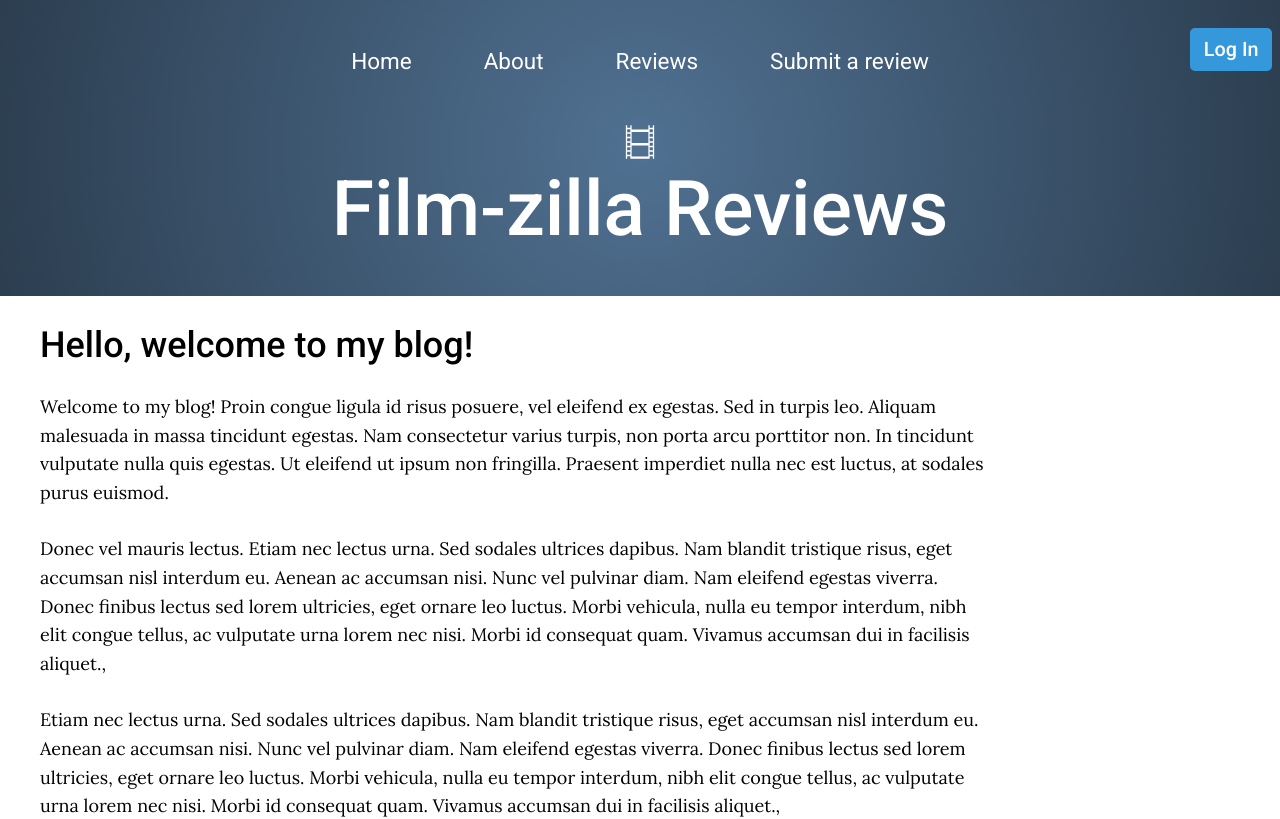
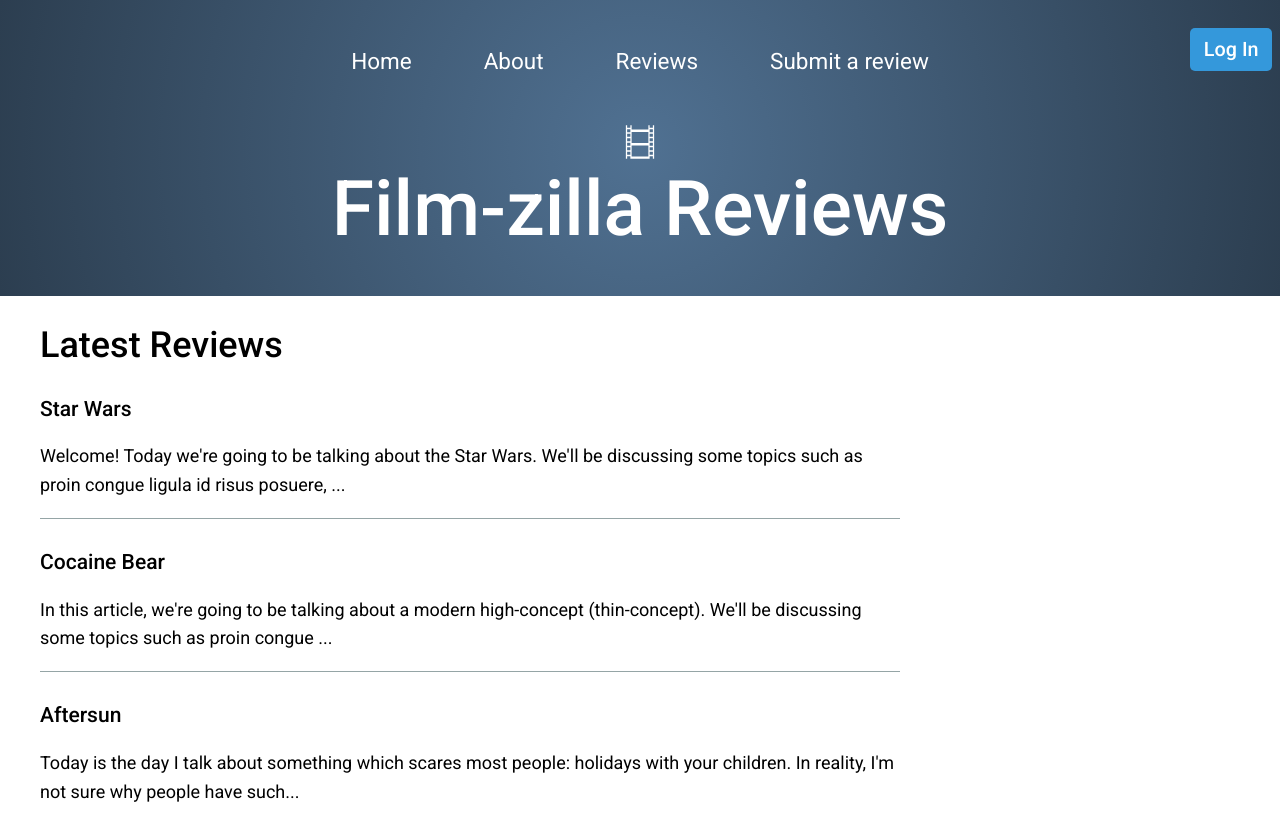
Before and after one commit to Simon-Bertram/fullstack-film-blog, a React (Vite) app in the folder film-blog/: page / in a window 1280 px wide. Shown: the top 819 px of the page. Built offline with nearby package versions, Linux system fonts and the light colour scheme; no server answers.

Commit message:
Change homepage to display ArticlesList

```diff
--- a/film-blog/src/pages/HomePage.jsx
+++ b/film-blog/src/pages/HomePage.jsx
@@ -1,31 +1,11 @@
+import ArticlesList from '../components/ArticlesList';
+import articles from './article-content';
+
 const HomePage = () => {
   return (
     <>
-      <h1>Hello, welcome to my blog!</h1>
-      <p>
-          Welcome to my blog! Proin congue
-          ligula id risus posuere, vel eleifend ex egestas. Sed in turpis leo.
-          Aliquam malesuada in massa tincidunt egestas. Nam consectetur varius turpis,
-          non porta arcu porttitor non. In tincidunt vulputate nulla quis egestas. Ut
-          eleifend ut ipsum non fringilla. Praesent imperdiet nulla nec est luctus, at
-          sodales purus euismod.
-      </p>
-      <p>
-          Donec vel mauris lectus. Etiam nec lectus urna. Sed sodales ultrices dapibus.
-          Nam blandit tristique risus, eget accumsan nisl interdum eu. Aenean ac accumsan
-          nisi. Nunc vel pulvinar diam. Nam eleifend egestas viverra. Donec finibus lectus
-          sed lorem ultricies, eget ornare leo luctus. Morbi vehicula, nulla eu tempor
-          interdum, nibh elit congue tellus, ac vulputate urna lorem nec nisi. Morbi id
-          consequat quam. Vivamus accumsan dui in facilisis aliquet.,
-      </p>
-      <p>
-          Etiam nec lectus urna. Sed sodales ultrices dapibus.
-          Nam blandit tristique risus, eget accumsan nisl interdum eu. Aenean ac accumsan
-          nisi. Nunc vel pulvinar diam. Nam eleifend egestas viverra. Donec finibus lectus
-          sed lorem ultricies, eget ornare leo luctus. Morbi vehicula, nulla eu tempor
-          interdum, nibh elit congue tellus, ac vulputate urna lorem nec nisi. Morbi id
-          consequat quam. Vivamus accumsan dui in facilisis aliquet.,
-      </p>
+      <h1>Latest Reviews</h1>
+      <ArticlesList articles={articles} />
     </>
   )
 }
```
